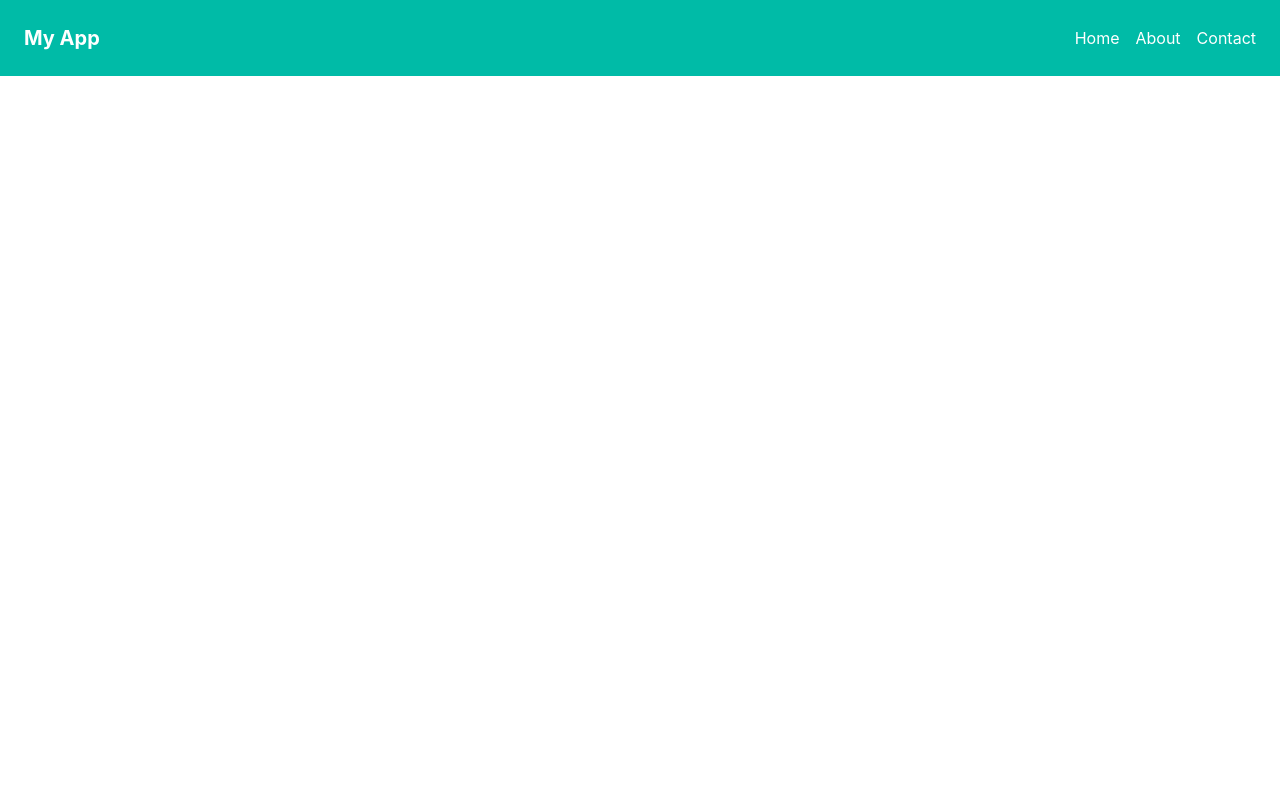
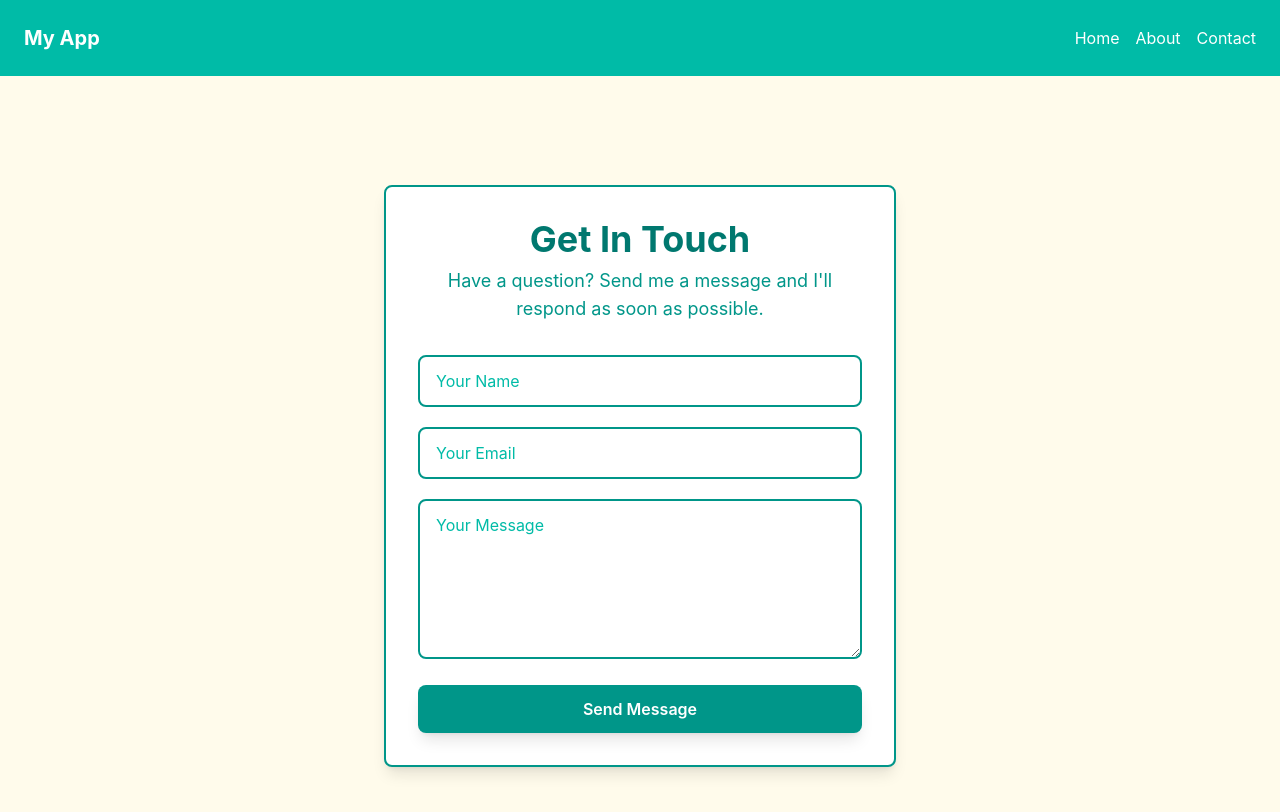
Before and after one commit to Gangasagar-soni/ShadowFox, a React (Vite) app: page /contact in a window 1280 px wide. Shown: the top 812 px of the page. Built offline with nearby package versions, Linux system fonts and the light colour scheme.

Commit message:
implemented form to get messages from viewer using emailjs-com

```diff
--- a/package.json
+++ b/package.json
@@ -10,8 +10,12 @@
     "preview": "vite preview"
   },
   "dependencies": {
+    "@tailwindcss/postcss": "^4.2.1",
+    "@tailwindcss/vite": "^4.2.1",
+    "emailjs-com": "^3.2.0",
     "react": "^19.1.0",
-    "react-dom": "^19.1.0"
+    "react-dom": "^19.1.0",
+    "react-router-dom": "^7.13.1"
   },
   "devDependencies": {
     "@eslint/js": "^9.29.0",
--- a/src/App.jsx
+++ b/src/App.jsx
@@ -1,6 +1,7 @@
 import './index.css';
 import Navigation from './components/navigation.jsx';
 import Home from './components/home.jsx';
+import Contact from './components/contact.jsx';
 import {BrowserRouter, Routes, Route} from 'react-router-dom';
 
 function App() {
@@ -8,12 +9,11 @@ function App() {
 
   return (
     <BrowserRouter>
-     < Navigation />
-      <Routes>
-        <Route path='/' element={<Home />} />
-
-      </Routes>
-
+        <Navigation />
+        <Routes>
+          <Route path='/' element={<Home />} />
+          <Route path='/contact' element={<Contact />} />
+        </Routes>
     </BrowserRouter>
   )
 }
--- a/src/components/contact.jsx
+++ b/src/components/contact.jsx
@@ -0,0 +1,115 @@
+import React, { useRef, useState, useEffect } from 'react'
+import emailjs from 'emailjs-com'
+
+const Contact = () => {
+  const formRef = useRef()
+  const [loading, setLoading] = useState(false)
+  const [message, setMessage] = useState('')
+
+  useEffect(() => {
+    // Initialize EmailJS with your public key
+    emailjs.init('public_key')
+  }, [])
+
+  const sendEmail = (e) => {
+    e.preventDefault()
+    setLoading(true)
+    setMessage('')
+
+    emailjs
+      .sendForm('service_ab10bka', 'template_hv03b5i', formRef.current, 'gcBZzPTzxHu4CKwaq')
+      .then(
+        () => {
+          setMessage('Message sent successfully! ✓')
+          formRef.current.reset()
+          setLoading(false)
+          setTimeout(() => setMessage(''), 3000)
+        },
+        (error) => {
+          setMessage('Failed to send message. Please try again.')
+          setLoading(false)
+          console.log('FAILED...', error.text)
+        }
+      )
+  }
+
+  return (
+    <div className='min-h-screen bg-amber-50 flex items-center justify-center py-16 px-4'>
+      <div className='max-w-lg w-full bg-white rounded-lg shadow-lg border-2 border-teal-600 p-8 animate-fadeIn hover:shadow-xl transition-shadow duration-300'>
+        <h1 className='text-4xl font-bold mb-2 text-teal-700 text-center'>Get In Touch</h1>
+        <p className='text-teal-600 text-center mb-8 text-lg'>
+          Have a question? Send me a message and I'll respond as soon as possible.
+        </p>
+
+        <form ref={formRef} onSubmit={sendEmail} className='space-y-5'>
+          <div className='animate-slideIn' style={{ animationDelay: '0.1s' }}>
+            <input
+              type='text'
+              name='name'
+              placeholder='Your Name'
+              required
+              className='w-full px-4 py-3 rounded-lg border-2 border-teal-600 text-teal-700 placeholder-teal-500 placeholder-opacity-60 focus:outline-none focus:border-teal-800 focus:ring-2 focus:ring-teal-300 bg-white transition-all duration-300'
+            />
+          </div>
+
+          <div className='animate-slideIn' style={{ animationDelay: '0.2s' }}>
+            <input
+              type='email'
+              name='email'
+              placeholder='Your Email'
+              required
+              className='w-full px-4 py-3 rounded-lg border-2 border-teal-600 text-teal-700 placeholder-teal-500 placeholder-opacity-60 focus:outline-none focus:border-teal-800 focus:ring-2 focus:ring-teal-300 bg-white transition-all duration-300'
+            />
+          </div>
+
+          <div className='animate-slideIn' style={{ animationDelay: '0.3s' }}>
+            <textarea
+              name='message'
+              placeholder='Your Message'
+              required
+              className='w-full px-4 py-3 rounded-lg border-2 border-teal-600 text-teal-700 placeholder-teal-500 placeholder-opacity-60 focus:outline-none focus:border-teal-800 focus:ring-2 focus:ring-teal-300 bg-white transition-all duration-300 resize-vertical min-h-40'
+            ></textarea>
+          </div>
+
+          <button
+            type='submit'
+            disabled={loading}
+            className='w-full py-3 bg-teal-600 hover:bg-teal-700 disabled:opacity-60 disabled:cursor-not-allowed text-white font-semibold rounded-lg transition-all duration-300 transform hover:-translate-y-0.5 active:translate-y-0 shadow-lg hover:shadow-xl animate-slideIn'
+            style={{ animationDelay: '0.4s' }}
+          >
+            {loading ? 'Sending...' : 'Send Message'}
+          </button>
+
+          {message && (
+            <div
+              className={`px-4 py-3 rounded-lg font-medium text-center animate-slideIn ${
+                message.includes('successfully')
+                  ? 'bg-teal-100 text-teal-800 border border-teal-600'
+                  : 'bg-red-100 text-red-800 border border-red-600'
+              }`}
+            >
+              {message}
+            </div>
+          )}
+        </form>
+      </div>
+
+      <style>{`
+        @keyframes fadeIn {
+          from { opacity: 0; transform: translateY(20px); }
+          to { opacity: 1; transform: translateY(0); }
+        }
+
+        @keyframes slideIn {
+          from { opacity: 0; transform: translateX(-20px); }
+          to { opacity: 1; transform: translateX(0); }
+        }
+
+        .animate-fadeIn { animation: fadeIn 0.8s ease-out; }
+        .animate-slideIn { animation: slideIn 0.6s ease-out forwards; }
+      `}</style>
+    </div>
+  )
+}
+
+export default Contact
```
Also changed, not shown: 1 other file (tests, documents, lock files or other folders).
